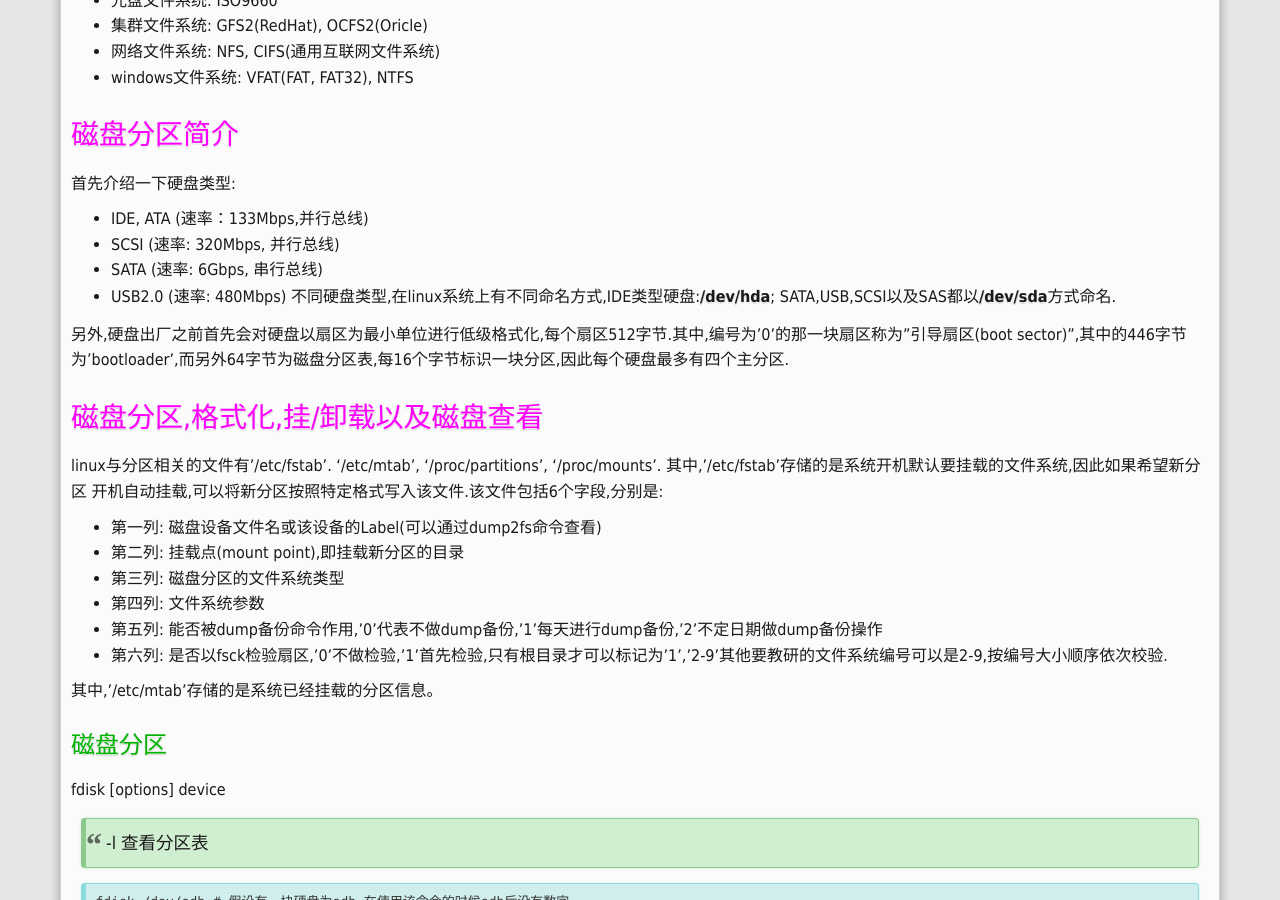
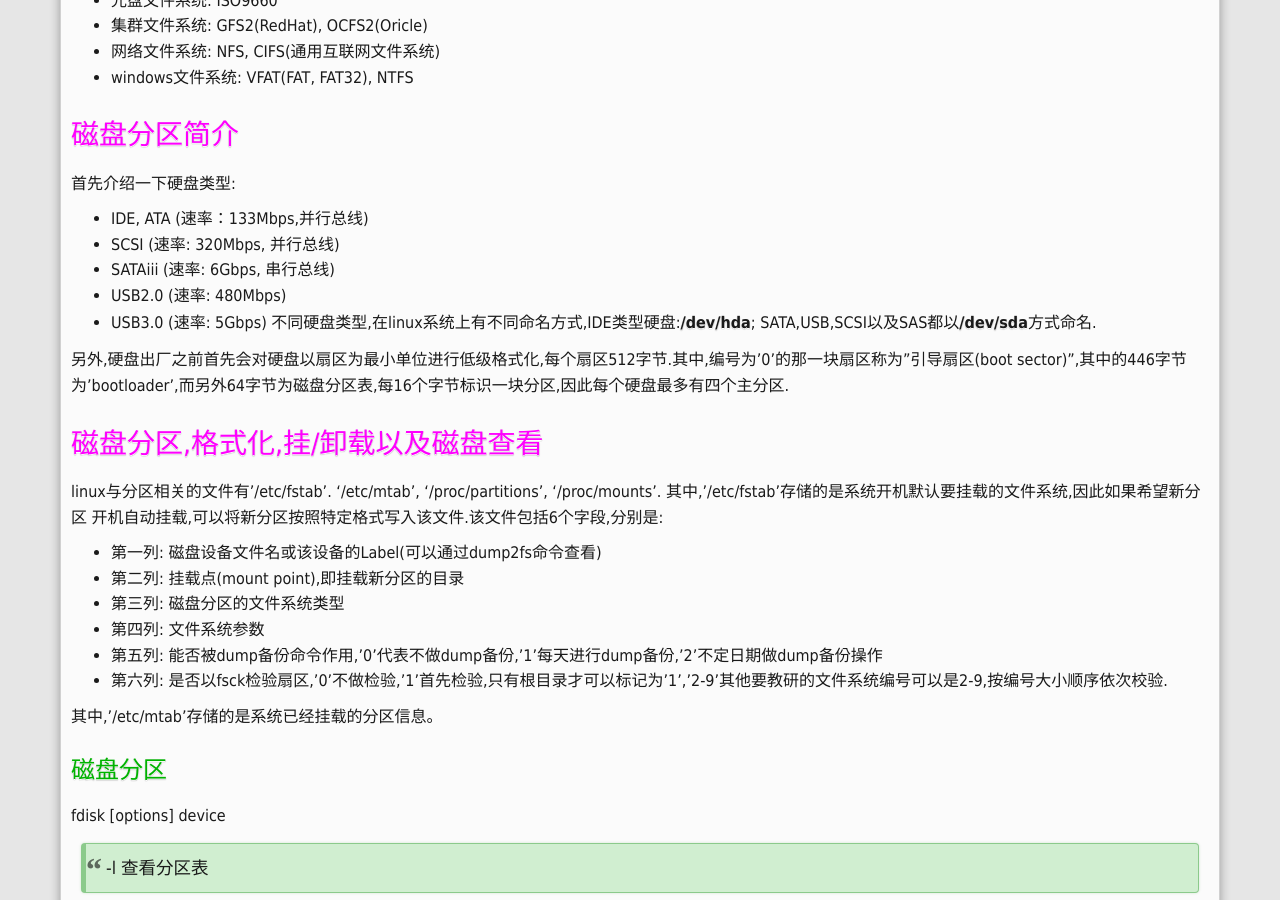
Before and after one commit to YHM07/yhm07.github.io, a Jekyll site: the page built from _posts/2015-10-11-linux-partition-management.md, in a window 1280 px wide and 900 px high, scrolled down 544 px. Built offline with Jekyll 4.4.1, drawn with Linux system fonts in a browser that asks for light colours; Markdown is read by kramdown in place of the engine named in the settings; comment, search, counter and statistics services are not loaded.

Commit message:
linux磁盘分区管理的说明v1.1

```diff
--- a/_posts/2015-10-11-linux-partition-management.md
+++ b/_posts/2015-10-11-linux-partition-management.md
@@ -34,8 +34,9 @@ Linux支持的文件系统类型介绍
 首先介绍一下硬盘类型:
 * IDE, ATA (速率：133Mbps,并行总线)
 * SCSI (速率: 320Mbps, 并行总线)
-* SATA (速率: 6Gbps, 串行总线)
+* SATAiii (速率: 6Gbps, 串行总线)
 * USB2.0 (速率: 480Mbps)
+* USB3.0 (速率: 5Gbps)
 不同硬盘类型,在linux系统上有不同命名方式,IDE类型硬盘:**/dev/hda**;
 SATA,USB,SCSI以及SAS都以**/dev/sda**方式命名.
 
```
